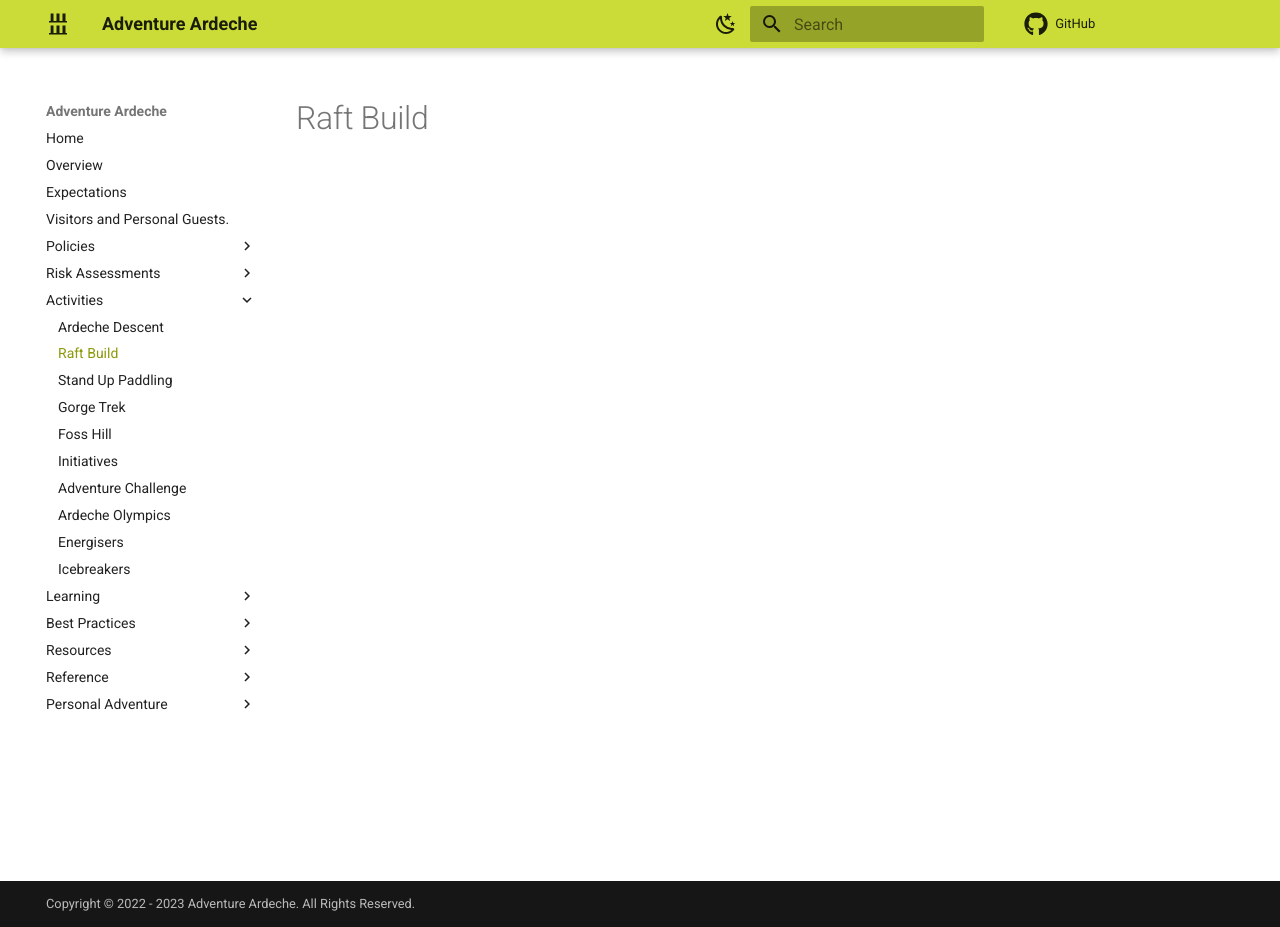
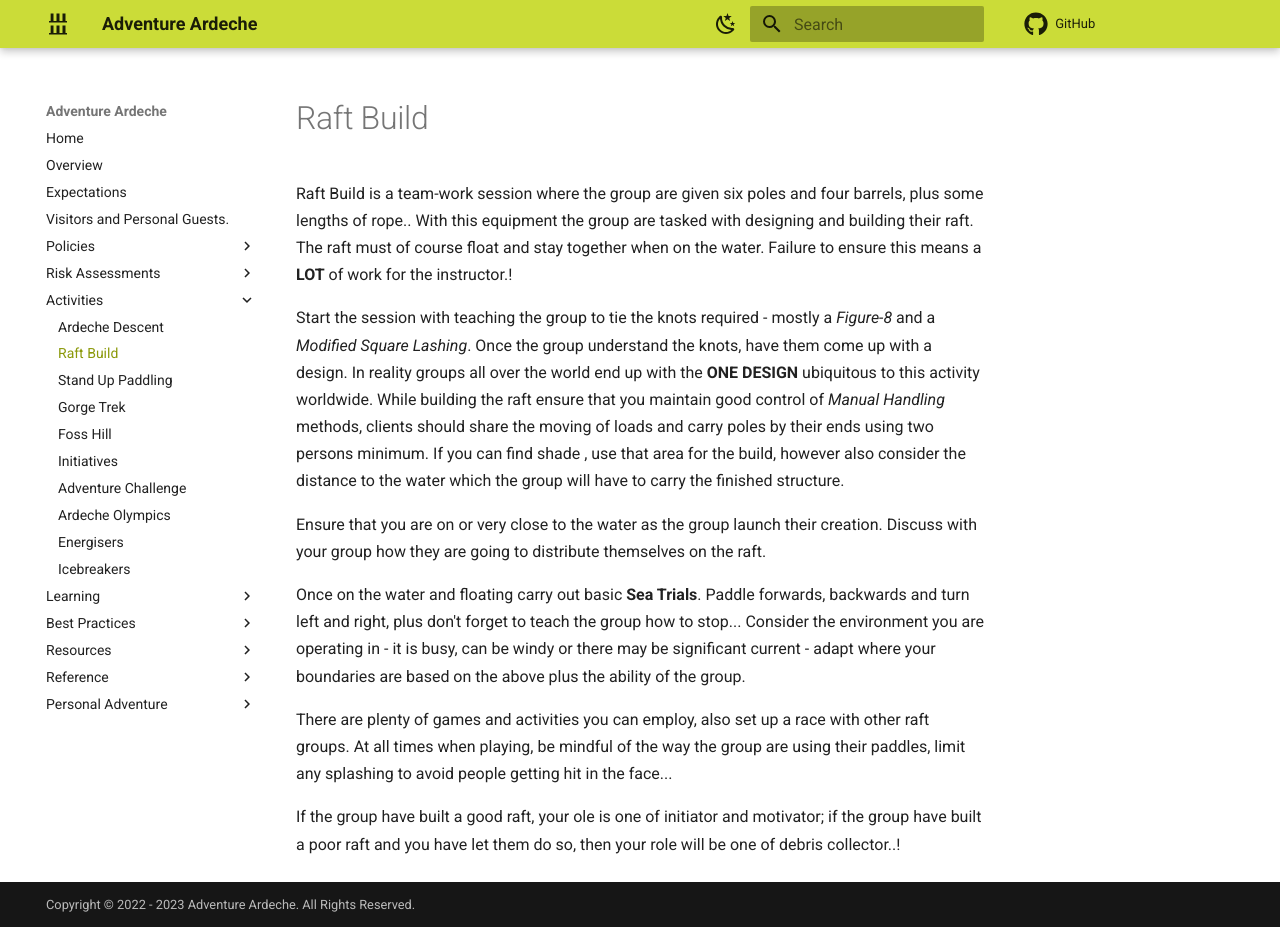
Before and after one commit to Matt-Adventure-Ardeche/staffhandbook, an MkDocs documentation site: the page built from docs/activities/raft-build.md, in a window 1280 px wide and 927 px high. Built offline with MkDocs 1.6.1 and Material for MkDocs 9.7.7, drawn with Linux system fonts in a browser that asks for light colours; comment, search, counter and statistics services are not loaded.

Commit message:
raft update

```diff
--- a/docs/activities/raft-build.md
+++ b/docs/activities/raft-build.md
@@ -1 +1,13 @@
 # Raft Build
+
+Raft Build is a team-work session where the group are given six poles and four barrels, plus some lengths of rope.. With this equipment the group are tasked with designing and building their raft.  The raft must of course float and stay together when on the water.  Failure to ensure this means a **LOT** of work for the instructor.!
+
+Start the session with teaching the group to tie the knots required - mostly a *Figure-8* and a *Modified Square Lashing*. Once the group understand the knots, have them come up with a design. In reality groups all over the world end up with the **ONE DESIGN** ubiquitous to this activity worldwide. While building the raft ensure that you maintain good control of *Manual Handling* methods, clients should share the moving of loads and carry poles by their ends using two persons minimum. If you can find shade , use that area for the build, however also consider the distance to the water which the group will have to carry the finished structure.
+
+Ensure that you are on or very close to the water as the group launch their creation.  Discuss with your group how they are going to distribute themselves on the raft.
+
+Once on the water and floating carry out basic **Sea Trials**. Paddle forwards, backwards and turn left and right, plus don't forget to teach the group how to stop... Consider the environment you are operating in - it is busy, can be windy or there may be significant current - adapt where your boundaries are based on the above plus the ability of the group.
+
+There are plenty of games and activities you can employ, also set up a race with other raft groups. At all times when playing, be mindful of the way the group are using their paddles, limit any splashing to avoid people getting hit in the face...
+
+If the group have built a good raft, your ole is one of initiator and motivator; if the group have built a poor raft and you have let them do so, then your role will be one of debris collector..!
```
Also changed, not shown: docs/risk-assessments/raft-buildRA.md (+1 -4 lines).
